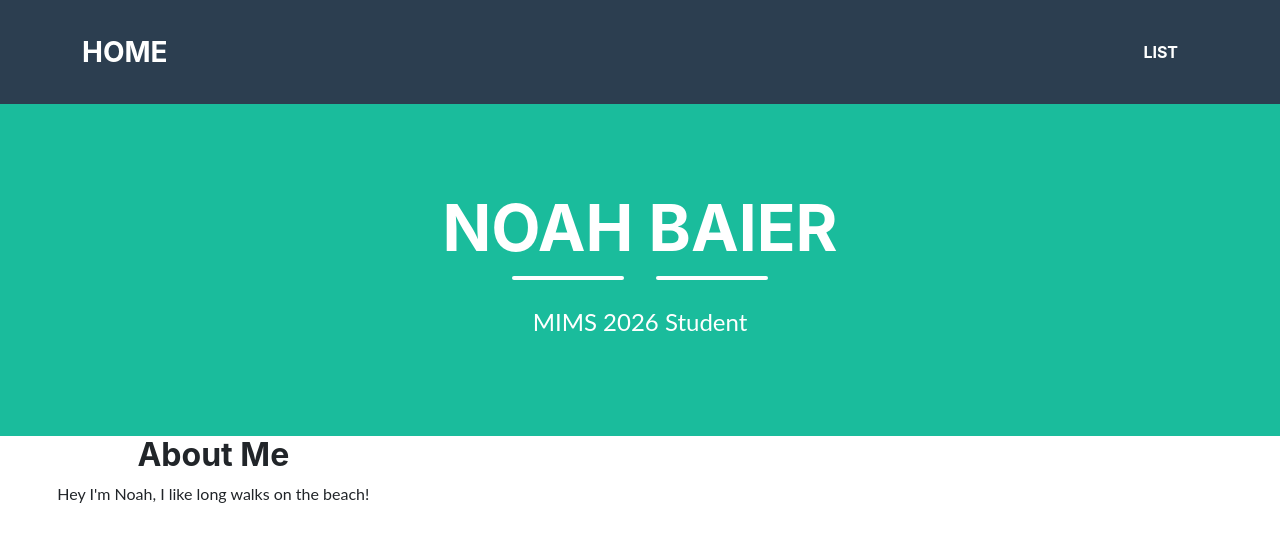
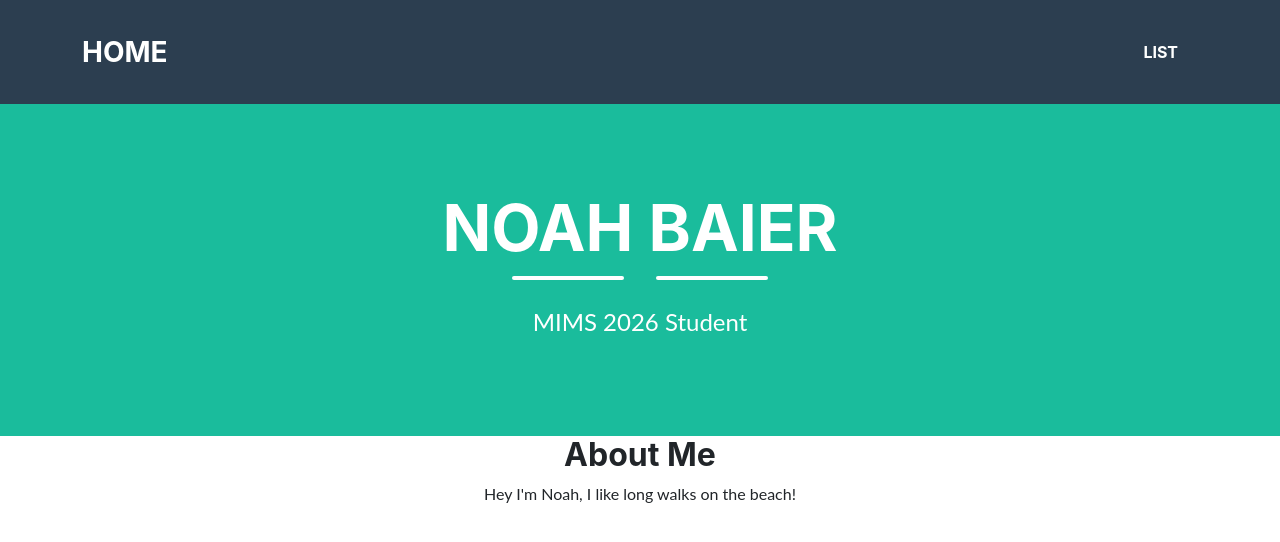
Before and after one commit to noahbaier/noahbaier.github.io, a plain HTML site: page index.html in a window 1280 px wide. Drawn offline with Linux system fonts and the light colour scheme.

Commit message:
center update

```diff
--- a/index.html
+++ b/index.html
@@ -34,15 +34,16 @@
             </div>
         </header>
         <section class="text-center">
-
-            <div class="col-md-6 col-lg-4 mb-5">
-                <h2 class="text-center">About Me</h2>
-
-                <!-- put your bio paragraph here; remember to use the correct html tags -->
-                <p class="text-center"> Hey I'm Noah, I like long walks on the beach! </p>
-
+            <div class="container">
+                <div class="row justify-content-center">
+                    <div class="col-md-8">
+                        <h2 class="text-center">About Me</h2>
+                        <p class="text-center">Hey I'm Noah, I like long walks on the beach!</p>
+                    </div>
+                </div>
             </div>
         </section>
+
     </body>
 
 </html>
```
